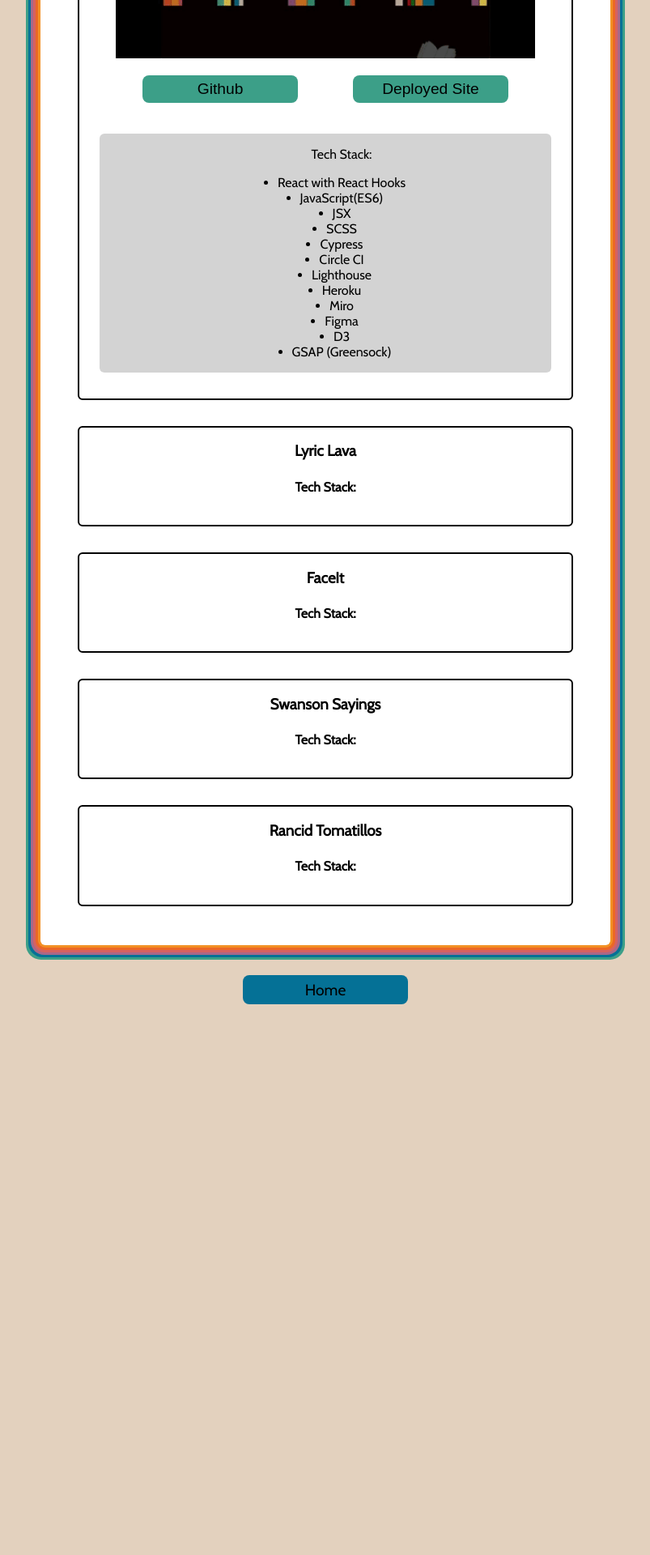
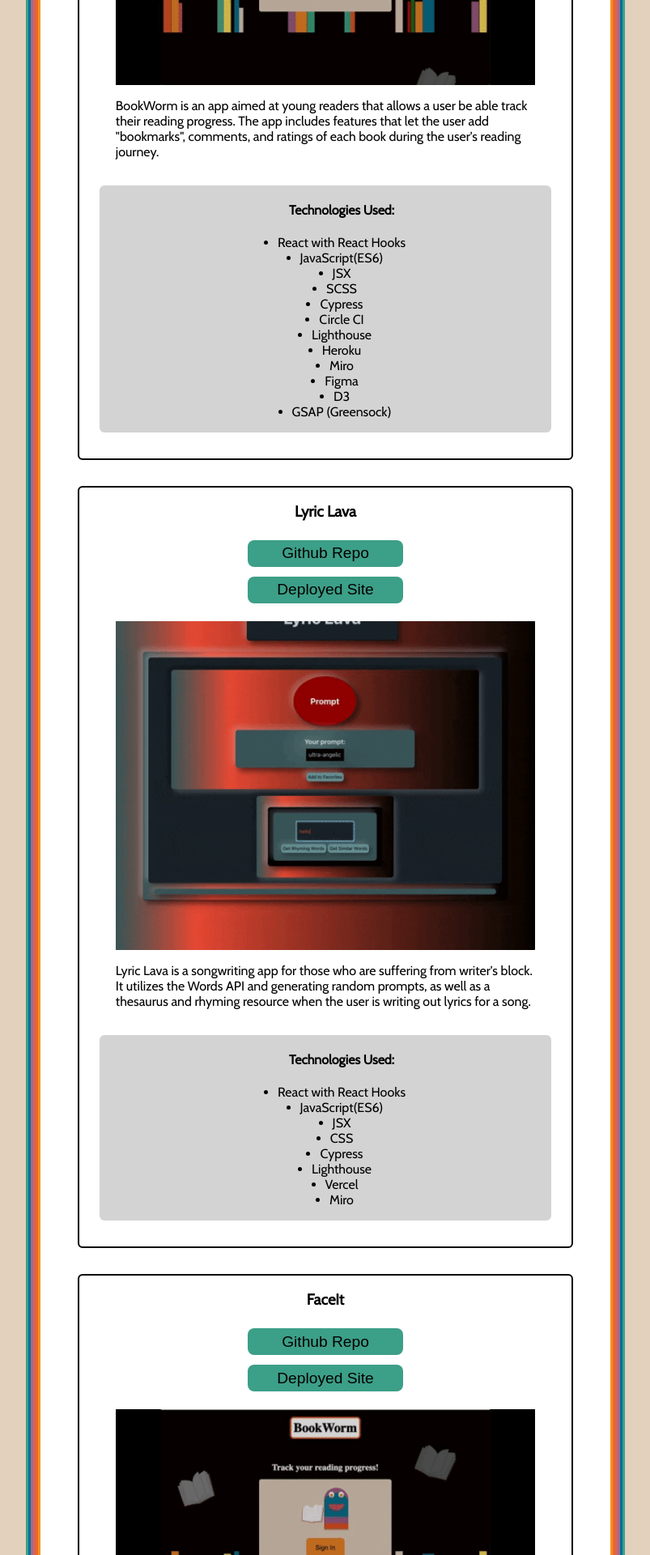
Before and after one commit to conconartist/conconart, a React (Create React App) app: page /portfolio in a window 1280 px wide. Shown: the part 560-2480 px from the top of the page at 81% size, without its empty margins (238-1041 px from the left). Before the commit the page ends 1806 px from the top, so only its background shows below. Built offline with nearby package versions, Linux system fonts and the light colour scheme.

Commit message:
Add project gif and details

```diff
--- a/src/Portfolio/Portfolio.js
+++ b/src/Portfolio/Portfolio.js
@@ -1,6 +1,7 @@
 import React from 'react';
 import { Link } from 'react-router-dom';
 import bookwormintro from '../assets/bookwormintro.gif';
+import lyriclavademo from '../assets/lyriclavademo.gif';
 
 export const Portfolio = () => {
 
@@ -30,18 +31,18 @@ export const Portfolio = () => {
           <section className='linkedSection'>
             <div className='projectSection'>
               <h3>BookWorm</h3>
-              <p className='projectSummary'>BookWorm is an app aimed at young readers that allows a user be able track their reading progress. The app includes features that let the user add "bookmarks", comments, and ratings of each book during the user's reading journey.</p>
-              <img className='projectDemo' src={bookwormintro} alt='bookWorm app demo'></img>
               <div className='projectLink'>
                 <a href='https://github.com/conconartist/book-worm-fe'>
-                  <button className='buttonOutsideLink'>Github</button>
+                  <button className='buttonOutsideLink'>Github Repo</button>
                 </a>
                 <a href='https://book-worm-2.herokuapp.com/home'>
                   <button className='buttonOutsideLink'>Deployed Site</button>
                 </a>
               </div>
+              <img className='projectDemo' src={bookwormintro} alt='bookWorm app demo'></img>
+              <p className='projectSummary'>BookWorm is an app aimed at young readers that allows a user be able track their reading progress. The app includes features that let the user add "bookmarks", comments, and ratings of each book during the user's reading journey.</p>
               <ul className='projectTechStack'>
-                <p className='techStackTitle'>Tech Stack:</p>
+                <h4 className='techStackTitle'>Technologies Used:</h4>
                 <li>React with React Hooks</li>
                 <li>JavaScript(ES6)</li>
                 <li>JSX</li>
@@ -58,19 +59,111 @@ export const Portfolio = () => {
             </div>
             <div className='projectSection'>
               <h3>Lyric Lava</h3>
-              <h4 className='techStackTitle'>Tech Stack:</h4>
+              <div className='projectLink'>
+                <a href='https://github.com/conconartist/lyric-lava'>
+                  <button className='buttonOutsideLink'>Github Repo</button>
+                </a>
+                <a href='https://lyric-lava.vercel.app/'>
+                  <button className='buttonOutsideLink'>Deployed Site</button>
+                </a>
+              </div>
+              <img className='projectDemo' src={lyriclavademo} alt='Lyric Lava app demo'></img>
+              <p className='projectSummary'>Lyric Lava is a songwriting app for those who are suffering from writer's block. It utilizes the Words API and generating random prompts, as well as a thesaurus and rhyming resource when the user is writing out lyrics for a song.</p>
+              <ul className='projectTechStack'>
+                <h4 className='techStackTitle'>Technologies Used:</h4>
+                <li>React with React Hooks</li>
+                <li>JavaScript(ES6)</li>
+                <li>JSX</li>
+                <li>CSS</li>
+                <li>Cypress</li>
+                <li>Lighthouse</li>
+                <li>Vercel</li>
+                <li>Miro</li>
+              </ul>
             </div>
             <div className='projectSection'>
               <h3>FaceIt</h3>
-              <h4 className='techStackTitle'>Tech Stack:</h4>
+              <div className='projectLink'>
+                <a href='https://github.com/conconartist/book-worm-fe'>
+                  <button className='buttonOutsideLink'>Github Repo</button>
+                </a>
+                <a href='https://book-worm-2.herokuapp.com/home'>
+                  <button className='buttonOutsideLink'>Deployed Site</button>
+                </a>
+              </div>
+              <img className='projectDemo' src={bookwormintro} alt='bookWorm app demo'></img>
+              <p className='projectSummary'>BookWorm is an app aimed at young readers that allows a user be able track their reading progress. The app includes features that let the user add "bookmarks", comments, and ratings of each book during the user's reading journey.</p>
+              <ul className='projectTechStack'>
+                <h4 className='techStackTitle'>Technologies Used:</h4>
+                <li>React with React Hooks</li>
+                <li>JavaScript(ES6)</li>
+                <li>JSX</li>
+                <li>SCSS</li>
+                <li>Cypress</li>
+                <li>Circle CI</li>
+                <li>Lighthouse</li>
+                <li>Heroku</li>
+                <li>Miro</li>
+                <li>Figma</li>
+                <li>D3</li>
+                <li>GSAP (Greensock)</li>
+              </ul>
             </div>
             <div className='projectSection'>
               <h3>Swanson Sayings</h3>
-              <h4 className='techStackTitle'>Tech Stack:</h4>
+              <div className='projectLink'>
+                <a href='https://github.com/conconartist/book-worm-fe'>
+                  <button className='buttonOutsideLink'>Github Repo</button>
+                </a>
+                <a href='https://book-worm-2.herokuapp.com/home'>
+                  <button className='buttonOutsideLink'>Deployed Site</button>
+                </a>
+              </div>
+              <img className='projectDemo' src={bookwormintro} alt='bookWorm app demo'></img>
+              <p className='projectSummary'>BookWorm is an app aimed at young readers that allows a user be able track their reading progress. The app includes features that let the user add "bookmarks", comments, and ratings of each book during the user's reading journey.</p>
+              <ul className='projectTechStack'>
+                <h4 className='techStackTitle'>Technologies Used:</h4>
+                <li>React with React Hooks</li>
+                <li>JavaScript(ES6)</li>
+                <li>JSX</li>
+                <li>SCSS</li>
+                <li>Cypress</li>
+                <li>Circle CI</li>
+                <li>Lighthouse</li>
+                <li>Heroku</li>
+                <li>Miro</li>
+                <li>Figma</li>
+                <li>D3</li>
+                <li>GSAP (Greensock)</li>
+              </ul>
             </div>
             <div className='projectSection'>
               <h3>Rancid Tomatillos</h3>
-              <h4 className='techStackTitle'>Tech Stack:</h4>
+              <div className='projectLink'>
+                <a href='https://github.com/conconartist/book-worm-fe'>
+                  <button className='buttonOutsideLink'>Github Repo</button>
+                </a>
+                <a href='https://book-worm-2.herokuapp.com/home'>
+                  <button className='buttonOutsideLink'>Deployed Site</button>
+                </a>
+              </div>
+              <img className='projectDemo' src={bookwormintro} alt='bookWorm app demo'></img>
+              <p className='projectSummary'>BookWorm is an app aimed at young readers that allows a user be able track their reading progress. The app includes features that let the user add "bookmarks", comments, and ratings of each book during the user's reading journey.</p>
+              <ul className='projectTechStack'>
+                <h4 className='techStackTitle'>Technologies Used:</h4>
+                <li>React with React Hooks</li>
+                <li>JavaScript(ES6)</li>
+                <li>JSX</li>
+                <li>SCSS</li>
+                <li>Cypress</li>
+                <li>Circle CI</li>
+                <li>Lighthouse</li>
+                <li>Heroku</li>
+                <li>Miro</li>
+                <li>Figma</li>
+                <li>D3</li>
+                <li>GSAP (Greensock)</li>
+              </ul>
             </div>
           </section>
 
--- a/src/Portfolio/Portfolio.scss
+++ b/src/Portfolio/Portfolio.scss
@@ -17,8 +17,8 @@
 
 .projectLink {
   display: flex;
-  flex-direction: row;
-  justify-content: space-evenly;
+  flex-direction: column;
+  align-items: center;
   margin: 1em;
   width: 100%;
 }
@@ -35,6 +35,10 @@
   width: 90%;
 }
 
+.projectSummary {
+  width: 90%;
+}
+
 .projectTechStack {
   align-items: center;
   background-color: $secondary-background-color;
```
Also changed, not shown: src/assets/lyriclavademo.gif (added).
